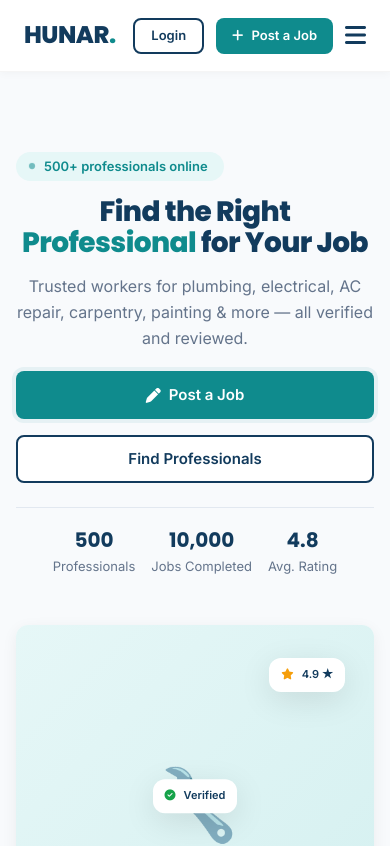
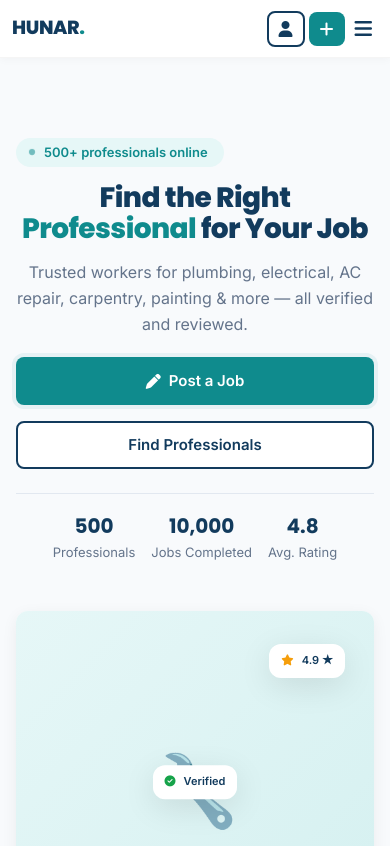
Before and after one commit to hashimmalik59/hunar-demo, a plain HTML site: page index.html in a window 390 px wide. Shown: the top 846 px of the page. Drawn offline with Linux system fonts and the light colour scheme.

Commit message:
Adjusting alignment of header for mobile view

```diff
--- a/index.html
+++ b/index.html
@@ -290,6 +290,7 @@
             min-height: 48px;
             line-height: 1.2;
             position: relative;
+            white-space: nowrap;
         }
 
         .btn-primary {
@@ -438,12 +439,12 @@
         }
 
         /* ============================================================
-           NAVBAR
+           NAVBAR — FIXED MOBILE ALIGNMENT
            ============================================================ */
         .navbar {
             background: var(--white);
-            padding: 0 24px;
-            height: 72px;
+            padding: 0 16px;
+            height: 64px;
             display: flex;
             align-items: center;
             justify-content: space-between;
@@ -452,14 +453,16 @@
             z-index: 100;
             border-bottom: 1px solid rgba(0, 0, 0, 0.04);
             box-shadow: 0 2px 8px rgba(0, 0, 0, 0.03);
+            gap: 8px;
         }
 
         .navbar .logo {
             font-family: var(--font-heading);
-            font-size: 24px;
+            font-size: 22px;
             font-weight: 800;
             color: var(--navy);
             letter-spacing: -0.02em;
+            flex-shrink: 0;
         }
 
         .navbar .logo span {
@@ -469,8 +472,10 @@
         .navbar .nav-links {
             display: flex;
             align-items: center;
-            gap: 32px;
+            gap: 24px;
             list-style: none;
+            margin: 0;
+            padding: 0;
         }
 
         .navbar .nav-links a {
@@ -503,17 +508,31 @@
         .navbar .nav-actions {
             display: flex;
             align-items: center;
-            gap: 12px;
-        }
-
-        /* mobile nav toggle */
+            gap: 8px;
+            flex-shrink: 0;
+        }
+
+        .navbar .nav-actions .btn {
+            font-size: 13px;
+            padding: 8px 14px;
+            min-height: 36px;
+            white-space: nowrap;
+        }
+
+        .navbar .nav-actions .btn-primary .btn-label {
+            display: inline;
+        }
+
         .nav-toggle {
             display: none;
-            font-size: 24px;
+            font-size: 22px;
             color: var(--navy);
             background: none;
             border: none;
             cursor: pointer;
+            padding: 4px 6px;
+            flex-shrink: 0;
+            line-height: 1;
         }
 
         /* ============================================================
@@ -1345,33 +1364,112 @@
         }
 
         @media (max-width: 768px) {
+
+            /* ===== MOBILE NAVBAR ===== */
+            .navbar {
+                padding: 0 12px;
+                height: 58px;
+                gap: 4px;
+            }
+
+            .navbar .logo {
+                font-size: 19px;
+            }
+
             .navbar .nav-links {
                 display: none;
                 flex-direction: column;
                 position: absolute;
-                top: 72px;
+                top: 58px;
                 left: 0;
                 right: 0;
                 background: var(--white);
-                padding: 16px 24px;
+                padding: 16px 20px;
                 border-bottom: 1px solid var(--gray-light);
-                gap: 16px;
+                gap: 14px;
                 box-shadow: var(--shadow-md);
+                align-items: stretch;
             }
 
             .navbar .nav-links.open {
                 display: flex;
             }
 
+            .navbar .nav-links a {
+                padding: 8px 0;
+                font-size: 15px;
+                border-bottom: 1px solid rgba(0, 0, 0, 0.04);
+            }
+
+            .navbar .nav-links a:last-child {
+                border-bottom: none;
+            }
+
+            .navbar .nav-links a.active::after {
+                bottom: 6px;
+            }
+
             .nav-toggle {
                 display: block;
-            }
-
-            .navbar .nav-actions .btn {
-                padding: 8px 16px;
+                font-size: 20px;
+            }
+
+            /* Hide "Login" text on small screens, show only icon */
+            .navbar .nav-actions .btn-secondary .btn-label {
+                display: none;
+            }
+
+            .navbar .nav-actions .btn-secondary {
+                padding: 8px 10px;
+                font-size: 16px;
+                min-width: 36px;
+                min-height: 36px;
+                border-radius: 8px;
+            }
+
+            .navbar .nav-actions .btn-secondary i {
+                font-size: 16px;
+            }
+
+            /* Post a Job button — keep text visible but smaller */
+            .navbar .nav-actions .btn-primary {
+                padding: 8px 12px;
+                font-size: 12px;
+                min-height: 34px;
+            }
+
+            .navbar .nav-actions .btn-primary .btn-label {
+                display: inline;
+                font-size: 12px;
+            }
+
+            .navbar .nav-actions .btn-primary i {
                 font-size: 13px;
             }
 
+            /* On very small screens, hide "Post a Job" text, show only icon */
+            @media (max-width: 400px) {
+                .navbar .nav-actions .btn-primary .btn-label {
+                    display: none;
+                }
+
+                .navbar .nav-actions .btn-primary {
+                    padding: 8px 10px;
+                    min-width: 36px;
+                    font-size: 16px;
+                }
+
+                .navbar .nav-actions .btn-primary i {
+                    font-size: 16px;
+                    margin: 0;
+                }
+
+                .navbar .nav-actions {
+                    gap: 4px;
+                }
+            }
+
+            /* ===== REST OF MOBILE STYLES ===== */
             .hero h1 {
                 font-size: 32px;
             }
@@ -1768,7 +1866,7 @@
     <div class="toast-container" id="toastContainer"></div>
 
     <!-- ============================================================
-    NAVBAR
+    NAVBAR — FIXED MOBILE ALIGNMENT
     ============================================================ -->
     <nav class="navbar" id="navbar">
         <div class="logo">HUNAR<span>.</span></div>
@@ -1782,9 +1880,13 @@
         </ul>
 
         <div class="nav-actions">
-            <button class="btn btn-secondary btn-sm" onclick="navigateTo('dashboard')">Login</button>
+            <button class="btn btn-secondary btn-sm" onclick="navigateTo('dashboard')">
+                <i class="fas fa-user"></i>
+                <span class="btn-label">Login</span>
+            </button>
             <button class="btn btn-primary btn-sm" onclick="navigateTo('post-job')">
-                <i class="fas fa-plus"></i> Post a Job
+                <i class="fas fa-plus"></i>
+                <span class="btn-label">Post</span>
             </button>
             <button class="nav-toggle" id="navToggle" aria-label="Toggle menu">
                 <i class="fas fa-bars"></i>
@@ -2151,7 +2253,7 @@
     ============================================================ -->
     <div id="page-post-job" style="display:none;">
         <div class="container" style="padding:40px 0 60px;">
-            <div style="display:flex;align-items:center;gap:12px;margin-bottom:8px;">
+            <div style="display:flex;align-items:center;gap:12px;margin-bottom:8px;flex-wrap:wrap;">
                 <button class="btn btn-ghost btn-sm" onclick="navigateTo('home')">
                     <i class="fas fa-arrow-left"></i> Back
                 </button>
@@ -2365,6 +2467,8 @@
             if (page === 'home') {
                 document.querySelector('.nav-links a[href="#home"]')?.classList.add('active');
             }
+            // close mobile nav
+            document.getElementById('navLinks').classList.remove('open');
         }
 
         // ============================================================
@@ -2729,8 +2833,19 @@
         // ============================================================
         // MOBILE NAV TOGGLE
         // ============================================================
-        document.getElementById('navToggle').addEventListener('click', function () {
+        document.getElementById('navToggle').addEventListener('click', function (e) {
+            e.stopPropagation();
             document.getElementById('navLinks').classList.toggle('open');
+        });
+
+        // Close nav when clicking outside
+        document.addEventListener('click', function (e) {
+            const nav = document.getElementById('navbar');
+            const toggle = document.getElementById('navToggle');
+            const links = document.getElementById('navLinks');
+            if (!nav.contains(e.target) && links.classList.contains('open')) {
+                links.classList.remove('open');
+            }
         });
 
         // ============================================================
@@ -2784,11 +2899,6 @@
                     document.getElementById('navLinks').classList.remove('open');
                 });
             });
-
-            // Also handle "View All Services" etc.
-            document.querySelectorAll('[onclick*="navigateTo"]').forEach(el => {
-                // already handled inline
-            });
         });
 
         // ============================================================
```
